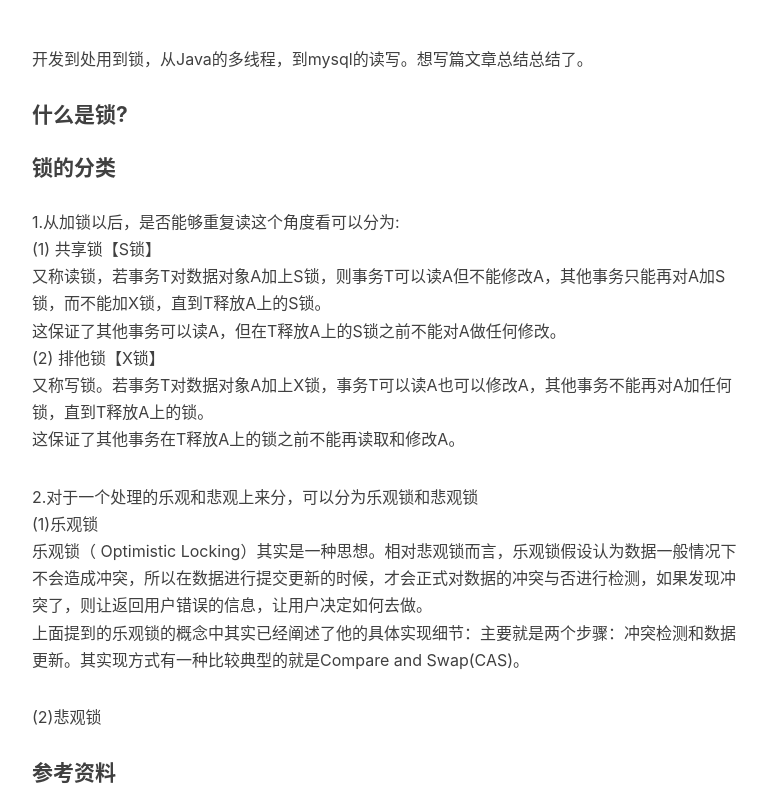
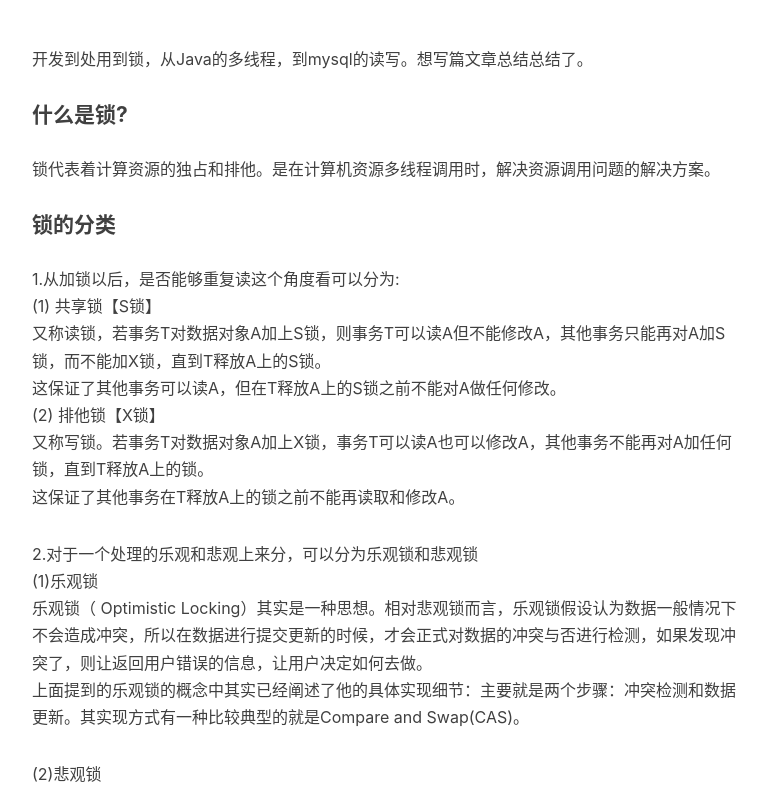
Before and after one commit to baiscjava/basicjava.github.io, a Jekyll site: the page built from _posts/2017-07-20-总结一下锁.md, in a window 1280 px wide and 900 px high, scrolled down 360 px, cut to the strip 101-900 px from the top of the window. Shown: the whole strip, without its empty margins (233-999 px from the left). Built offline with Jekyll 4.4.1, drawn with Linux system fonts in a browser that asks for light colours; nearby versions of some CDN libraries; comment, search, counter and statistics services are not loaded.

Commit message:
Update 2017-07-20-总结一下锁.md

```diff
--- a/_posts/2017-07-20-总结一下锁.md
+++ b/_posts/2017-07-20-总结一下锁.md
@@ -10,6 +10,7 @@ tags:
 
 开发到处用到锁，从Java的多线程，到mysql的读写。想写篇文章总结总结了。<br>
 #### 什么是锁?<br>
+锁代表着计算资源的独占和排他。是在计算机资源多线程调用时，解决资源调用问题的解决方案。<br>
 
 #### 锁的分类<br>
 1.从加锁以后，是否能够重复读这个角度看可以分为:<br>
```
